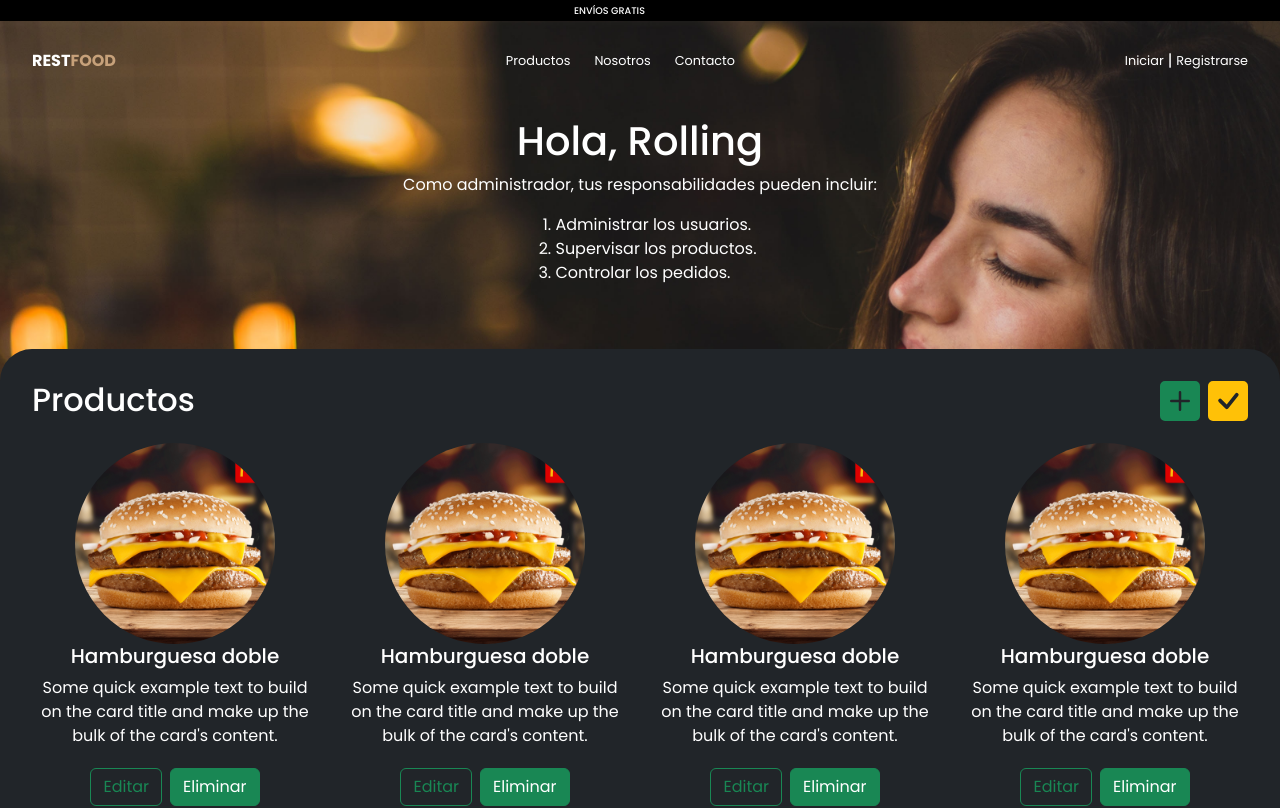
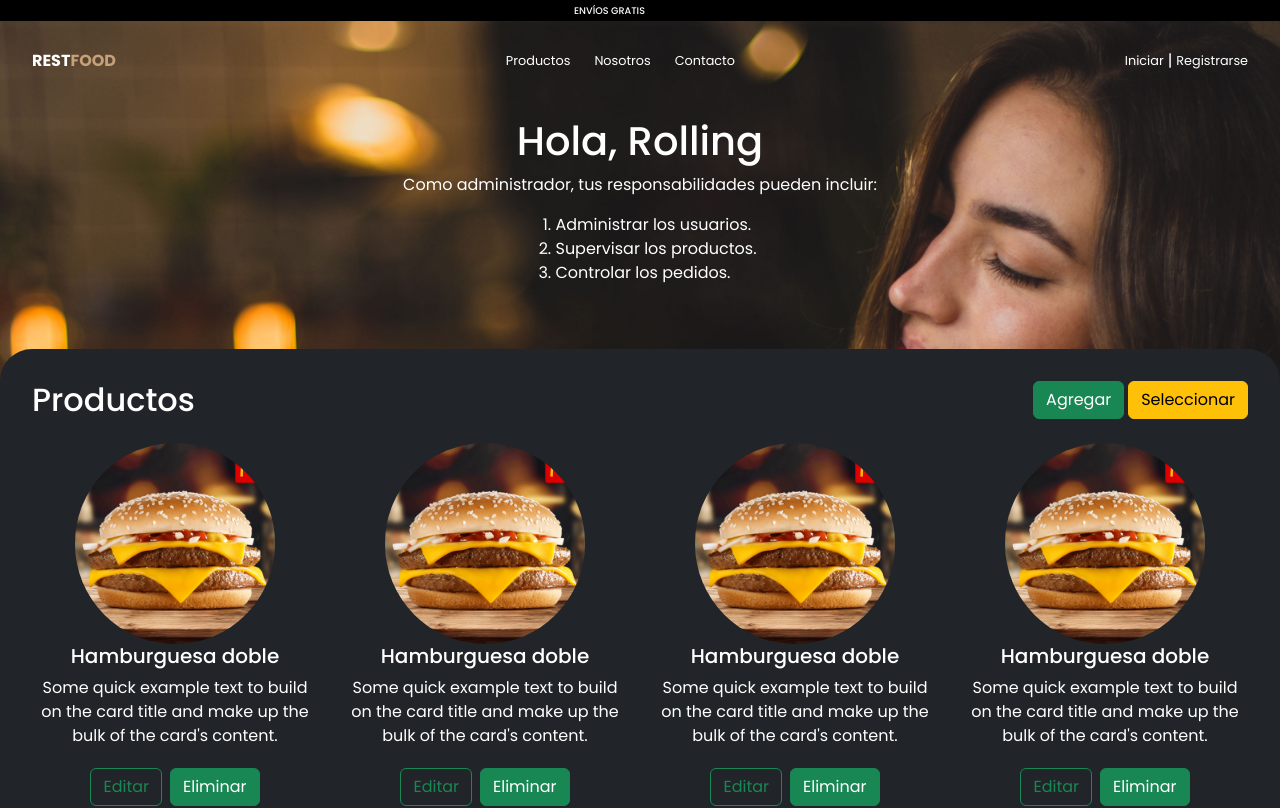
Before and after one commit to Mateo872/restfood, a React (Vite) app: page /administrador in a window 1280 px wide. Shown: the top 808 px of the page. Built offline with nearby package versions, Linux system fonts and the light colour scheme.

Commit message:
ajuste la vista en dispositivos medianos

```diff
--- a/src/pages/Administrador.css
+++ b/src/pages/Administrador.css
@@ -51,4 +51,16 @@
         border-radius: 2rem;
         padding: 2rem;
     }
+    .iconoAgregar{
+        display: none;
+    }
+    .iconoSeleccionar{
+        display: none;
+    }
+    .btnAgregar{
+        display: inline-block;
+    }
+    .btnSeleccionar{
+        display: inline-block;
+    }
 }
--- a/src/pages/Administrador.jsx
+++ b/src/pages/Administrador.jsx
@@ -26,7 +26,7 @@ const Administrador = () => {
         <article className="d-flex justify-content-between">
           <h2>Productos</h2>
           <div>
-            <Button variant="success" className="btnAgregar">Agregar</Button>
+            <Button variant="success" className="btnAgregar me-1">Agregar</Button>
             <Button variant="warning" className="btnSeleccionar">Seleccionar</Button>
             <BsFillPlusSquareFill className="iconoAgregar me-2"></BsFillPlusSquareFill>
             <BsCheckSquareFill className="iconoSeleccionar"></BsCheckSquareFill>
```
